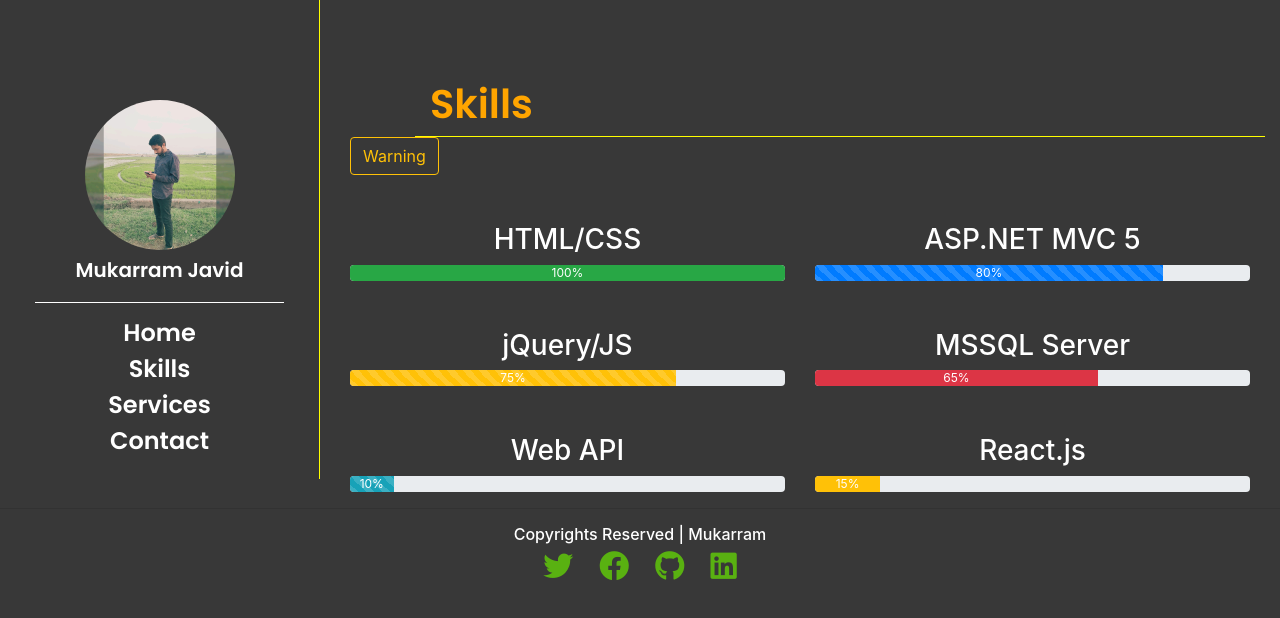
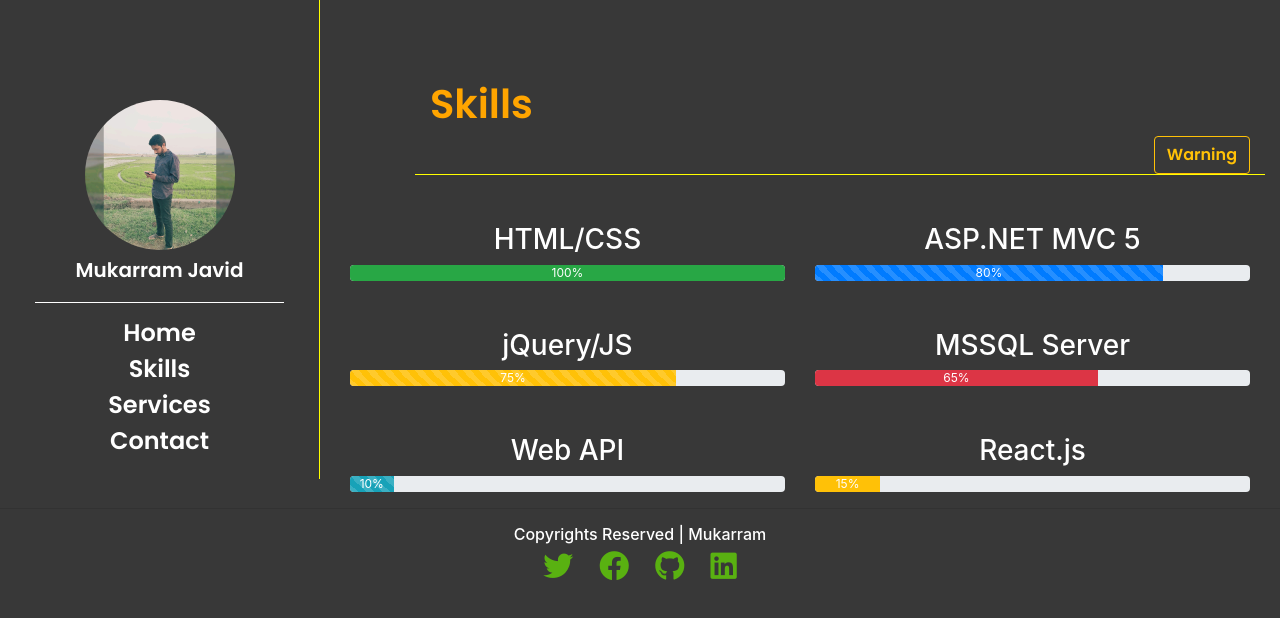
Before and after one commit to mukarramjavid/mukarram_portfolio, a React (Create React App) app: page /skills in a window 1280 px wide. Shown: the top 618 px of the page. Built offline with nearby package versions, Linux system fonts and the light colour scheme.

Commit message:
Update Skills.js

```diff
--- a/src/Components/Skills.js
+++ b/src/Components/Skills.js
@@ -7,9 +7,10 @@
         <Row>
           <Col className="skill">
             <h1>Skills</h1>
+    <Button variant="outline-warning" className="float-right">Warning</Button>
           </Col>
         </Row>
-    <Button variant="outline-warning">Warning</Button>
+
         {/* Row 1 */}
         <Row className="skill-row text-center">
 
```
